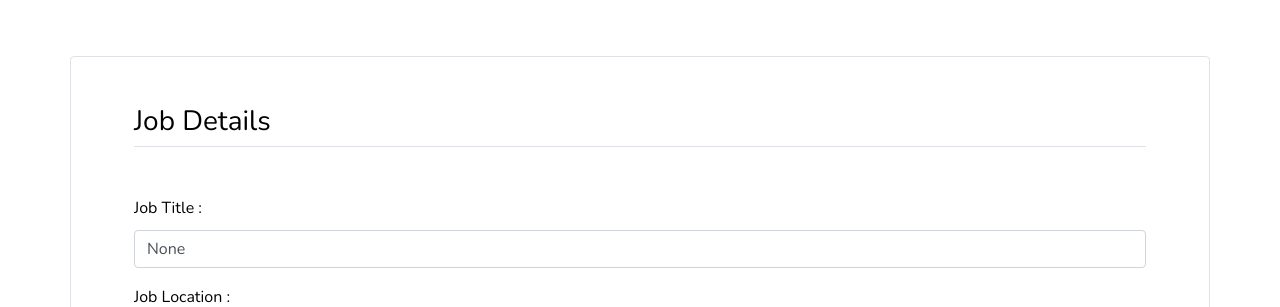
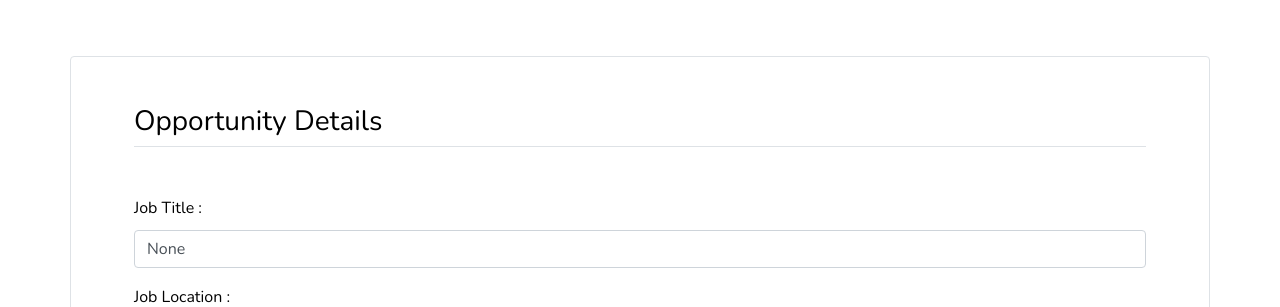
Before and after one commit to biwott21/django_work, a Django app: template template/jobapp/job-edit.html in a window 1280 px wide. Shown: the part 522-829 px from the top of the page. Run offline with Django 3.2, Linux system fonts and the light colour scheme; the template is opened without the code that fills it: values that come from a table or form of the project are taken from there, others are empty; some libraries are stand-ins or nearby versions; some web fonts are replaced.

Commit message:
modified templates

```diff
--- a/template/jobapp/dashboard.html
+++ b/template/jobapp/dashboard.html
@@ -30,7 +30,7 @@
 
                 <div class="card">
                     {% if user.role == "employer" %}
-                    <h5 class="card-header text-center">My All Posts</h5>
+                    <h5 class="card-header text-center">My All Opportunity Posts</h5>
                     {% if jobs %}
                     <table class="table text-center mt-5">
                         <thead class="thead-dark">
--- a/template/jobapp/job-edit.html
+++ b/template/jobapp/job-edit.html
@@ -34,7 +34,7 @@
         <form  method="POST" enctype="multipart/form-data">
         <div class="row mb-5 p-4 p-md-5 border rounded">
           <div class="col-lg-12">
-              <h3 class="text-black mb-5 border-bottom pb-2">Job Details</h3>
+              <h3 class="text-black mb-5 border-bottom pb-2">Opportunity Details</h3>
                   {% if form.errors %}
                         {% for field in form %}
                             {% for error in field.errors %}
--- a/template/jobapp/post-job.html
+++ b/template/jobapp/post-job.html
@@ -42,7 +42,7 @@
         <form  method="POST" enctype="multipart/form-data">
         <div class="row mb-5 p-4 p-md-5 border rounded">
           <div class="col-lg-12">
-              <h3 class="text-black mb-5 border-bottom pb-2">Job Details</h3>
+              <h3 class="text-black mb-5 border-bottom pb-2">Opportunity Details</h3>
                   {% if form.errors %}
                         {% for field in form %}
                             {% for error in field.errors %}
```
